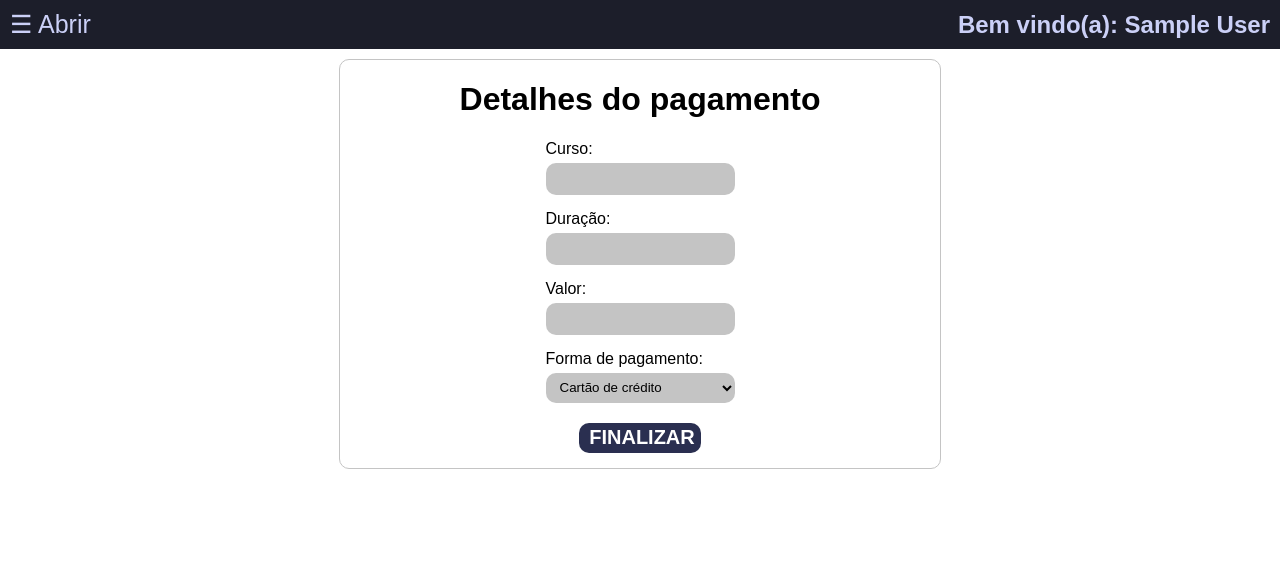
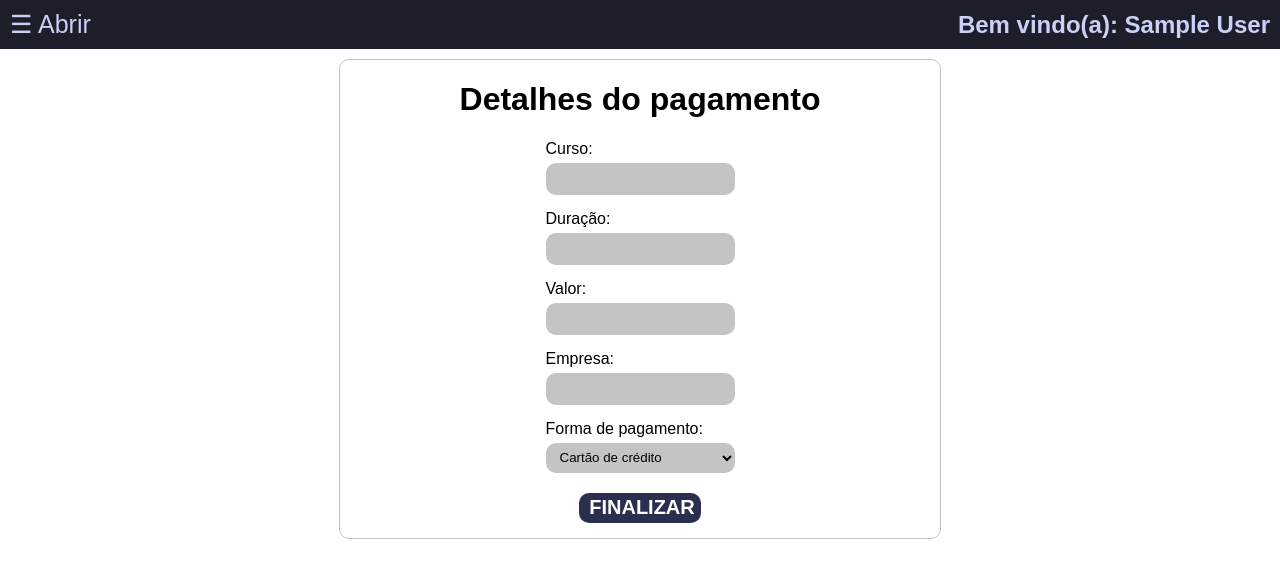
Before and after one commit to MarcosSilva13/SysCursos, a PHP site: page /view/formBuyCourse.php in a window 1280 px wide. Shown: the top 578 px of the page. Run offline with PHP 8.4, Linux system fonts and the light colour scheme; the visitor is signed in with stand-in values (Sample User, id 1).

Commit message:
Ajustes para mostrar nome da empresa

```diff
--- a/CSS/formBuyCourseStyle.css
+++ b/CSS/formBuyCourseStyle.css
@@ -18,7 +18,7 @@ body {
     margin-bottom: 15px;
     background-color: #c4c4c4;
     padding-left: 10px;
-    color: #000000;
+    color: #000;
     border: none;
     height: 30px;
     border-radius: 10px;
@@ -32,7 +32,7 @@ body {
     margin-bottom: 5px;
 }
 
-.course-name, .course-duration, .course-price, .payment{
+.course-name, .course-duration, .course-price, .company-name, .payment{
     display: flex;
     flex-direction: column;
     /*width: 45%;*/
--- a/view/coursesUser.php
+++ b/view/coursesUser.php
@@ -17,7 +17,8 @@
                     <th>Curso</th>
                     <th>Valor</th>
                     <th>Duração</th>
-                    <th>Descricao</th>
+                    <th>Descrição</th>
+                    <!--<th>Empresa</th>-->
                     <th>Ações</th>
                 </tr>
 
@@ -34,6 +35,7 @@
                             echo '<td>' . $values['valor_curso'] . '</td>';
                             echo '<td>' . $values['duracao_curso'] . 'H</td>';
                             echo '<td>' . $values['descricao_curso'] . '</td>';
+                            //echo '<td>' . $values['nome_emp'] . '</td>'; mudar o sql para a empresa
                             echo '<td>
                             <form action="../deleteSaleUser.php" method="POST">
                             <input type="hidden" name="id_course" id="id_course" value="' . $values['id_curso'] . '"/>
--- a/view/formBuyCourse.php
+++ b/view/formBuyCourse.php
@@ -16,6 +16,7 @@
         $course_name = filter_input(INPUT_POST,'course_name');
         $course_duration = filter_input(INPUT_POST, 'course_duration');
         $price = filter_input(INPUT_POST, 'course_price');
+        $company_name = filter_input(INPUT_POST, 'company_name');
 
         $id_user = $_SESSION['id_user']; //valor vindo de login.php
     ?>
@@ -38,6 +39,10 @@
                         <label for="course_price">Valor:</label>
                         <input type="text" name="course_price" value="<?=$price?>" readonly>
                     </div>
+                    <div class="company-name">
+                        <label for="company_name">Empresa:</label>
+                        <input type="text" name="company_name" value="<?=$company_name?>" readonly>
+                    </div>
                     <div class="payment">
                         <label for="payment">Forma de pagamento:</label>
                         <select name="payment" id="payment">
```
Also changed, not shown: dao/DaoCourses.php (+8 -2 lines), view/coursesDefault.php (+6 -1 lines).
